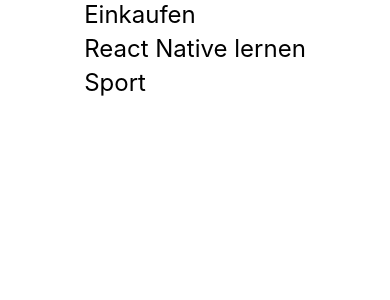
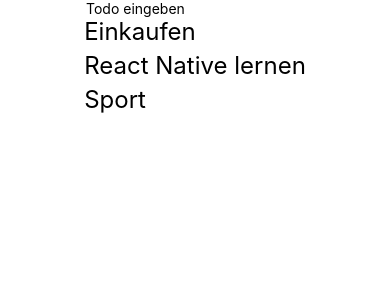
Before and after one commit to behrends/TodosRN, a React Native app: screen / in a window 390 px wide. Shown: the top 300 px of the page. Built offline with nearby package versions, Linux system fonts and the light colour scheme.

Commit message:
NewTodo Komponente mit TextInput

```diff
--- a/App.js
+++ b/App.js
@@ -2,6 +2,7 @@
 import Constants from 'expo-constants';
 import { StyleSheet, View } from 'react-native';
 import Todos from './components/Todos';
+import NewTodo from './components/NewTodo';
 
 const todos = [
   { id: 0, text: 'Einkaufen' },
@@ -12,6 +13,7 @@
 export default function App() {
   return (
     <View style={styles.container}>
+      <NewTodo />
       <Todos todos={todos} />
       <StatusBar style="auto" />
     </View>
--- /dev/null
+++ b/components/NewTodo.js
@@ -0,0 +1,5 @@
+import { TextInput } from 'react-native';
+
+export default function NewTodo() {
+  return <TextInput placeholder="Todo eingeben" />;
+}
```
